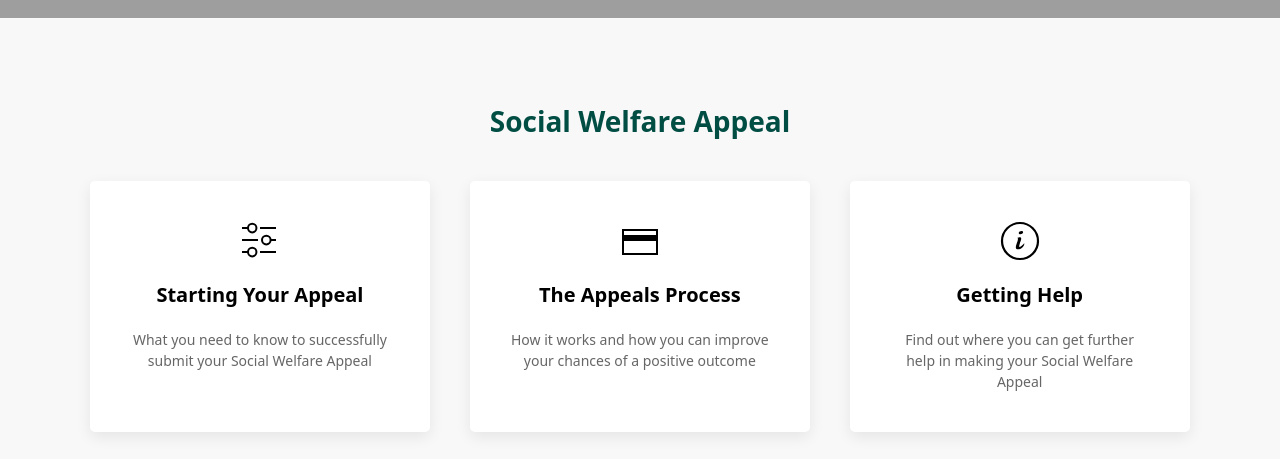
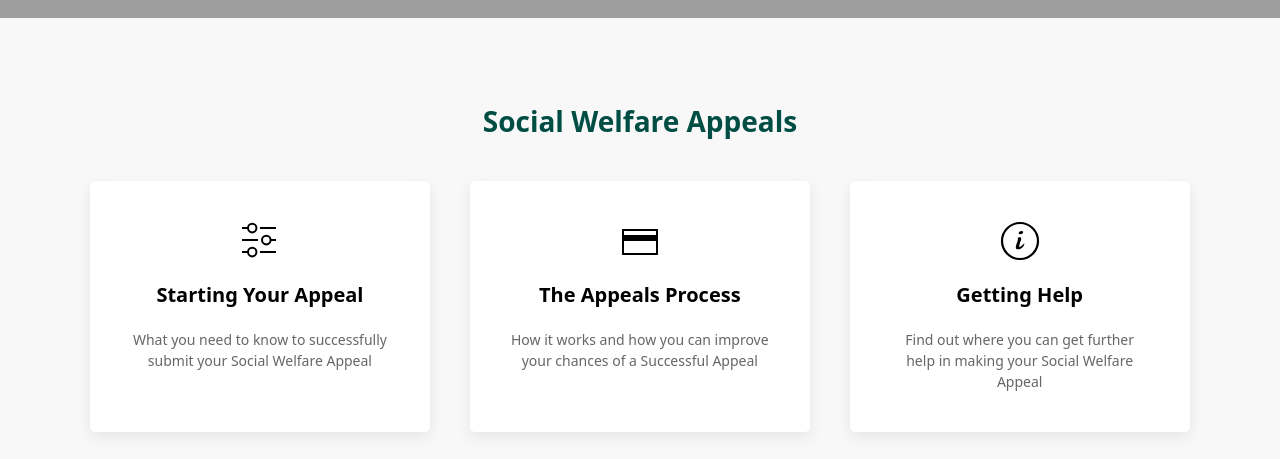
Before and after one commit to robbertl/socialwelfareappeal, a Jekyll site: the page built from index.md, in a window 1280 px wide. Shown: the part 524-983 px from the top of the page. Built offline with Jekyll 4.4.1, drawn with Linux system fonts in a browser that asks for light colours.

Commit message:
Update navigation_categories.yml

```diff
--- a/_data/navigation_categories.yml
+++ b/_data/navigation_categories.yml
@@ -1,13 +1,13 @@
 # Categories home page navigation
 
-- heading: Social Welfare Appeal
+- heading: Social Welfare Appeals
   categories:
     - title: Starting Your Appeal
       desc: What you need to know to successfully submit your Social Welfare Appeal
       icon: settings
 
     - title: The Appeals Process
-      desc: How it works and how you can improve your chances of a positive outcome
+      desc: How it works and how you can improve your chances of a Successful Appeal
       icon: credit-card
 
     - title: Getting Help
```
